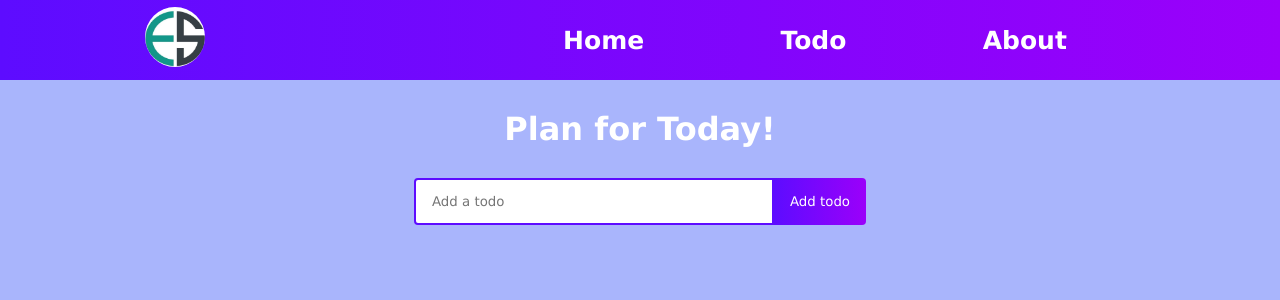
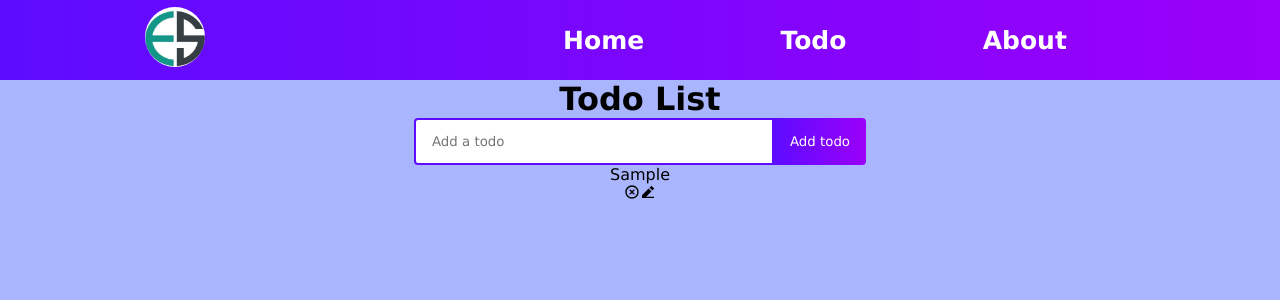
Before and after one commit to ESat777/React-Todo-List, a React (Create React App) app in the folder todo-list/: page /todo in a window 1280 px wide. Both pictures are taken after typing "Sample" into the empty fields and a click on the button "Add todo". Shown: the top 300 px of the page. Built offline with nearby package versions, Linux system fonts and the light colour scheme.

Commit message:
Add CRUD for Todos

```diff
--- a/todo-list/package.json
+++ b/todo-list/package.json
@@ -9,8 +9,12 @@
     "react": "^18.2.0",
     "react-clock": "^3.1.0",
     "react-dom": "^18.2.0",
+    "react-icons": "^4.4.0",
     "react-router-dom": "^6.3.0",
-    "react-scripts": "5.0.1",
+    "react-scripts": "^5.0.1",
+    "react-uuid": "^1.0.3",
+    "uuid": "^8.3.2",
+    "uuidv4": "^6.2.13",
     "web-vitals": "^2.1.4"
   },
   "scripts": {
--- a/todo-list/src/Components/Form.js
+++ b/todo-list/src/Components/Form.js
@@ -1,8 +1,15 @@
-import React, { useState } from 'react'
+import React, { useState, useRef, useEffect } from "react";
+import uuid from 'react-uuid';
 
-function Form() {
+function Form(props) {
+  const [input, setInput] = useState(props.edit ? props.edit.value : '');
 
-  const [input, setInput] = useState("");
+
+  const inputRef = useRef(null);
+
+  useEffect(() => {
+    inputRef.current.focus();
+  });
 
   const handleChange = e => {
     setInput(e.target.value);
@@ -10,30 +17,46 @@
 
   const handleSubmit = e => {
     e.preventDefault();
-    console.log(input);
 
-    // props.onSubmit({
-    //   id: Math.floor(Math.random() * 10000),
-    //   text: input
-    // });
+    props.onSubmit({
+      id: uuid(),
+      text: input
+    });
     setInput('');
   };
-
   return (
-    <div>
     <form className="todo-form" onSubmit={handleSubmit}>
+      {props.edit ? (
+        <>
         <input
-                type="text"
-                placeholder="Add a todo"
+          placeholder='Update your item'
           value={input}
-                name="text"
-                className="todo-input"
           onChange={handleChange}
+          name='text'
+          ref={inputRef}
+          className='todo-input edit'
         />
-            <button className="todo-button">Add todo</button>
+        <button onClick={handleSubmit} className='todo-button edit'>
+          Update
+        </button>
+      </>
+    ) : (
+      <>
+        <input
+          placeholder='Add a todo'
+          value={input}
+          onChange={handleChange}
+          name='text'
+          className='todo-input'
+          ref={inputRef}
+        />
+        <button onClick={handleSubmit} className='todo-button'>
+          Add todo
+        </button>
+      </>
+    )}
   </form>
-  </div>
-  )
+);
 }
 
-export default Form
+export default Form;
--- /dev/null
+++ b/todo-list/src/Components/List.js
@@ -0,0 +1,59 @@
+import React, { useState } from 'react';
+import Form from './Form';
+import Todo from './Todo';
+
+function List() {
+
+    const [todos, setTodos] = useState([])
+
+    const addTodo = todo =>{
+        if(!todo.text || /^\s*$/.test(todo.text)){
+            return;
+        }
+
+        const newTodos = [todo, ...todos];
+
+        setTodos(newTodos);
+        console.log (...todos);
+    };
+
+    const updateTodo = (todoId, newValue) =>{
+      if(!newValue.text || /^\s*$/.test(newValue.text)){
+        return;
+      }
+
+      setTodos(prev => prev.map(item => (item.id === todoId ? newValue :item))
+      );
+    };
+
+
+    const removeTodo = id => {
+      const removerArr = [...todos].filter(todo => todo.id !== id);
+      setTodos(removerArr);
+    };
+
+
+    const completeTodo = id => {
+      let updatedTodos = todos.map(todo => {
+        if (todo.id === id){
+          todo.isComplete = !todo.isComplete;
+        }
+        return todo;
+      });
+      setTodos(updatedTodos);
+    }
+  return (
+    <div>
+        <h1>Todo List</h1>
+        <Form onSubmit={addTodo} />
+        <Todo
+         todos={todos}
+         completeTodo={completeTodo}
+         removeTodo={removeTodo}
+         updateTodo={updateTodo}
+         />
+    </div>
+  )
+}
+
+export default List
--- /dev/null
+++ b/todo-list/src/Components/Todo.js
@@ -0,0 +1,44 @@
+import React, {useState} from 'react';
+import { RiCloseCircleLine } from 'react-icons/ri';
+import { RiEdit2Fill } from 'react-icons/ri';
+import Form from './Form';
+
+const Todo = ({ todos, completeTodo, removeTodo, updateTodo }) => {
+  const [edit, setEdit] = useState({
+    id: null,
+    value: ''
+  });
+  const submitUpdate = value => {
+    updateTodo(edit.id, value)
+    setEdit({
+      id: null,
+      value: ''
+    });
+  };
+  if (edit.id) {
+    return <Form edit={edit} onSubmit={submitUpdate} />;
+  }
+
+
+    return todos.map((todo, index) => (
+      <div className={todo.isComplete ? 'todo-row complete' : 'todo-row'} key={index}
+      >
+        <div key={todo.id} onClick={() => completeTodo(todo.id)}>
+          {todo.text}
+        </div>
+        <div className='icons'>
+          <RiCloseCircleLine
+          onClick={() => removeTodo(todo.id)}
+          className='delete-icon'
+           />
+          <RiEdit2Fill
+          onClick={() => setEdit({ id: todo.id, value: todo.text})}
+          className='edit-icon'
+           />
+        </div>
+      </div>
+    ));
+
+};
+
+export default Todo
--- a/todo-list/src/Components/TodoApp.js
+++ b/todo-list/src/Components/TodoApp.js
@@ -1,13 +1,12 @@
 import React from 'react'
-import Form from './Form'
+import List from './List'
 
 function TodoApp() {
 
 
   return (
     <div>
-      <h1 className='todo-plan'>Plan for Today!</h1>
-      <Form/>
+      <List />
     </div>
 
   )
--- a/todo-list/src/NavBar.js
+++ b/todo-list/src/NavBar.js
@@ -1,8 +1,8 @@
 import React from 'react';
 import { Link } from 'react-router-dom';
 import logo from './logo.jpg';
-import TodoApp from './Components/TodoApp';
-import Home from './Home';
+// import TodoApp from './Components/TodoApp';
+// import Home from './Home';
 
 function NavBar() {
   return (
```
Also changed, not shown: 1 other file (tests, documents, lock files or other folders). Lines whose indentation alone changed are shown as unchanged.
